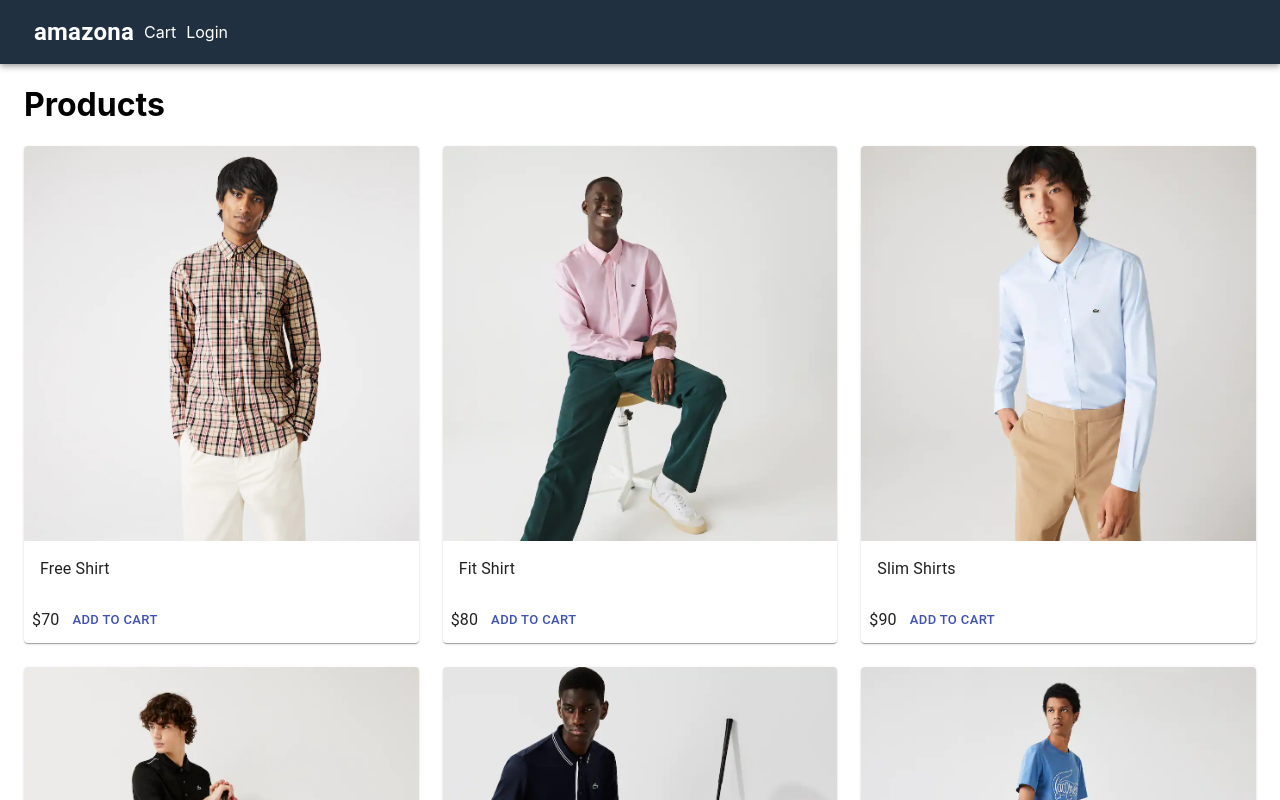
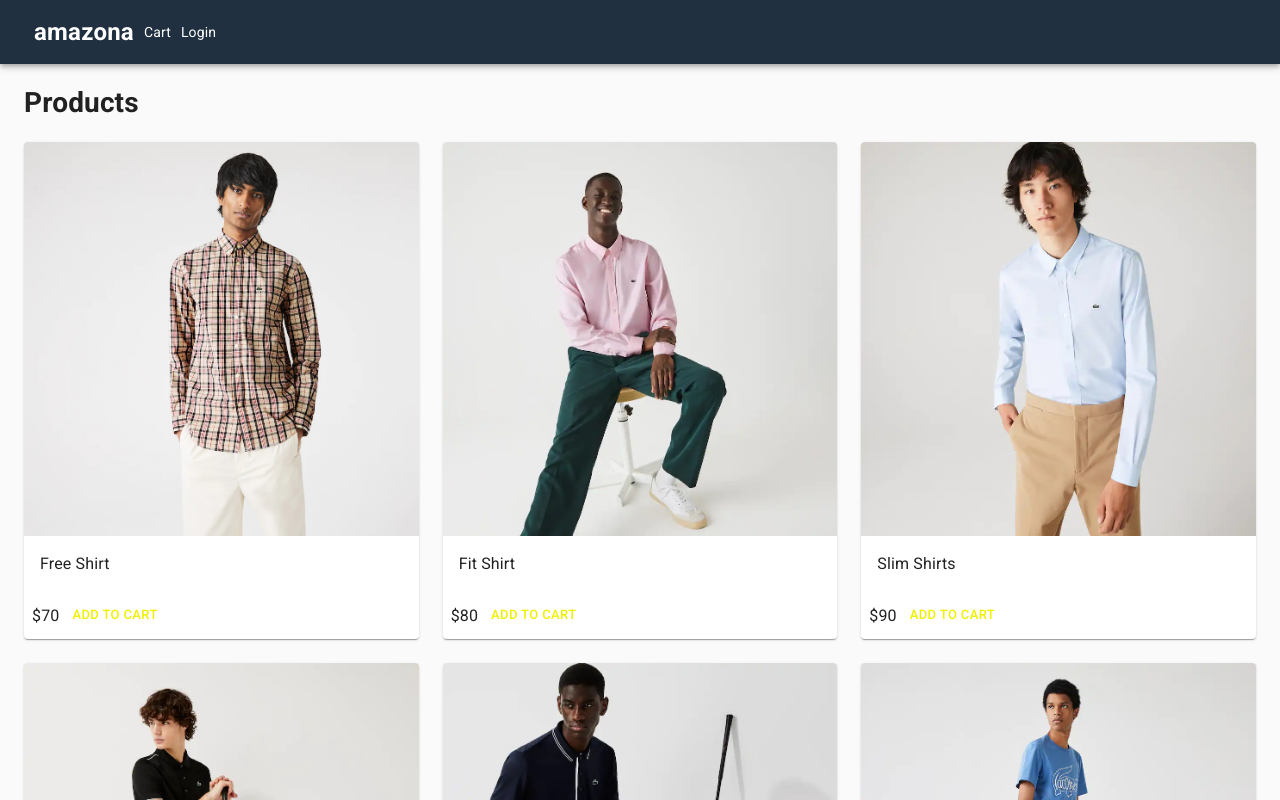
Before and after one commit to sofianlap2/amazonnextjs, a Next.js app: page / in a window 1280 px wide. Shown: the top 800 px of the page. Built offline with nearby package versions, Linux system fonts and the light colour scheme.

Commit message:
theme material

```diff
--- a/components/Layout.js
+++ b/components/Layout.js
@@ -1,20 +1,43 @@
 import React from 'react';
 import Head from 'next/head';
 import NextLink from 'next/link'
-import {AppBar, Container, Link, Toolbar, Typography} from "@material-ui/core"
+import {AppBar, Container, CssBaseline, createTheme , Link, MuiThemeProvider, Toolbar, Typography} from "@material-ui/core"
 import useStyles from '../utils/styles';
 
 
 export default function Layout({title, description,  children}) {
 
+    const theme = createTheme({
+        typography: {
+            h1 : {
+                fontSize: '1.6rem',
+                fontWeight: 400,
+                margin: '1rem 0',
+            },
+            h2 : {
+                fontSize: '1.4rem',
+                fontWeight: 400,
+                margin: '1rem 0',
+            }
+        },
+        palette: {
+            type: 'light',
+            primary: {
+                main: '#f0f000'
+            },secondary: {
+                main: '#208080',
+            }
+        }
+    })
     const classes = useStyles();
 
     return (
         <div>
             <Head>
                 <title>{title? `${title} - Next Amazona` : 'Next Amazona'}Next Amazona</title>
-                {description && <meta name="description" content={decription}></meta>}
             </Head>
+            <MuiThemeProvider theme={theme}>
+                <CssBaseline />
                 <AppBar className={classes.navbar} position="static">
                     <Toolbar>
                         <NextLink href="/" passHref>
@@ -38,6 +61,8 @@
                 <footer className={classes.footer}>
                     <Typography>All rights reserved. Next Amazona</Typography>
                 </footer>
+            </MuiThemeProvider>
+
         </div>
     )
 }
--- a/pages/_document.js
+++ b/pages/_document.js
@@ -6,7 +6,9 @@
     render() {
         return (
             <Html lang="en">
-                <Head></Head>
+                <Head>
+                    <link rel="stylesheet" href="https://fonts.googleapis.com/css?family=Roboto:300,400,500,700&display=swap" />
+                </Head>
                 <body>
                     <Main />
                     <NextScript />
--- a/pages/product/[slug].js
+++ b/pages/product/[slug].js
@@ -32,7 +32,7 @@
             <Grid item md={3} xs={12}>
                 <List>
                     <ListItem>
-                        <Typography component="h1">{product.name}</Typography>
+                        <Typography component="h1" variant='h1'>{product.name}</Typography>
                     </ListItem>
                     <ListItem>
                         <Typography>Category: {product.category}</Typography>
```
Lines whose indentation alone changed are shown as unchanged.
